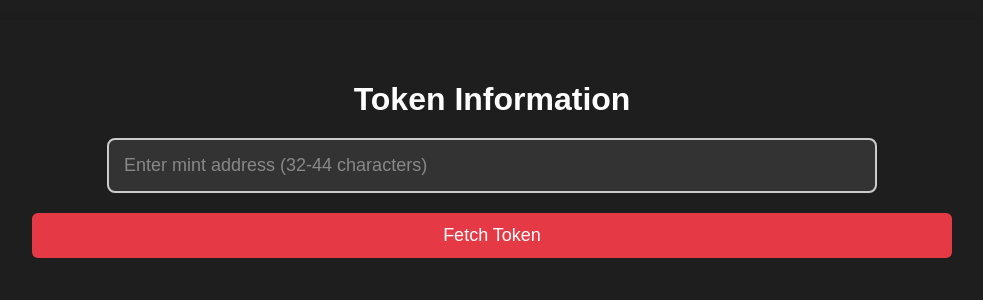
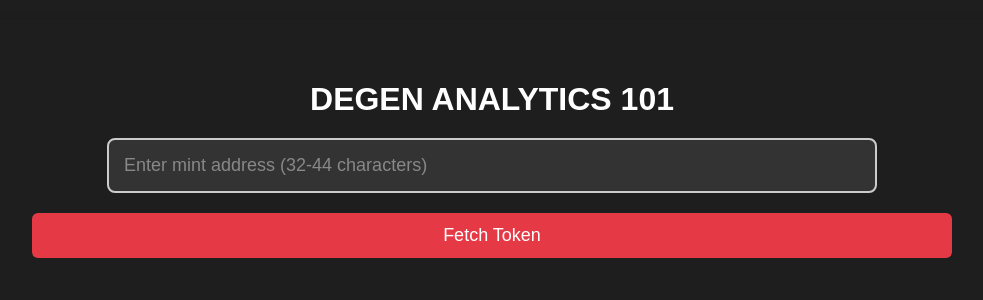
Before and after one commit to MXC33/Degen-Scanner, a React (Create React App) app in the folder client/: page / in a window 1280 px wide. Shown: the top 300 px of the page, without its empty margins (148-1131 px from the left). Built offline with nearby package versions, Linux system fonts and the light colour scheme.

Commit message:
Changed Hero H1

```diff
--- a/client/src/components/TokenInfo.tsx
+++ b/client/src/components/TokenInfo.tsx
@@ -189,7 +189,7 @@ export default function TokenInfo() {
   return (
     <div style={styles.container}>
       <div style={styles.hero}>
-        <h1 style={styles.heroTitle}>Token Information</h1>
+        <h1 style={styles.heroTitle}>DEGEN ANALYTICS 101</h1>
         <input
           type="text"
           value={mintAddress}
```
